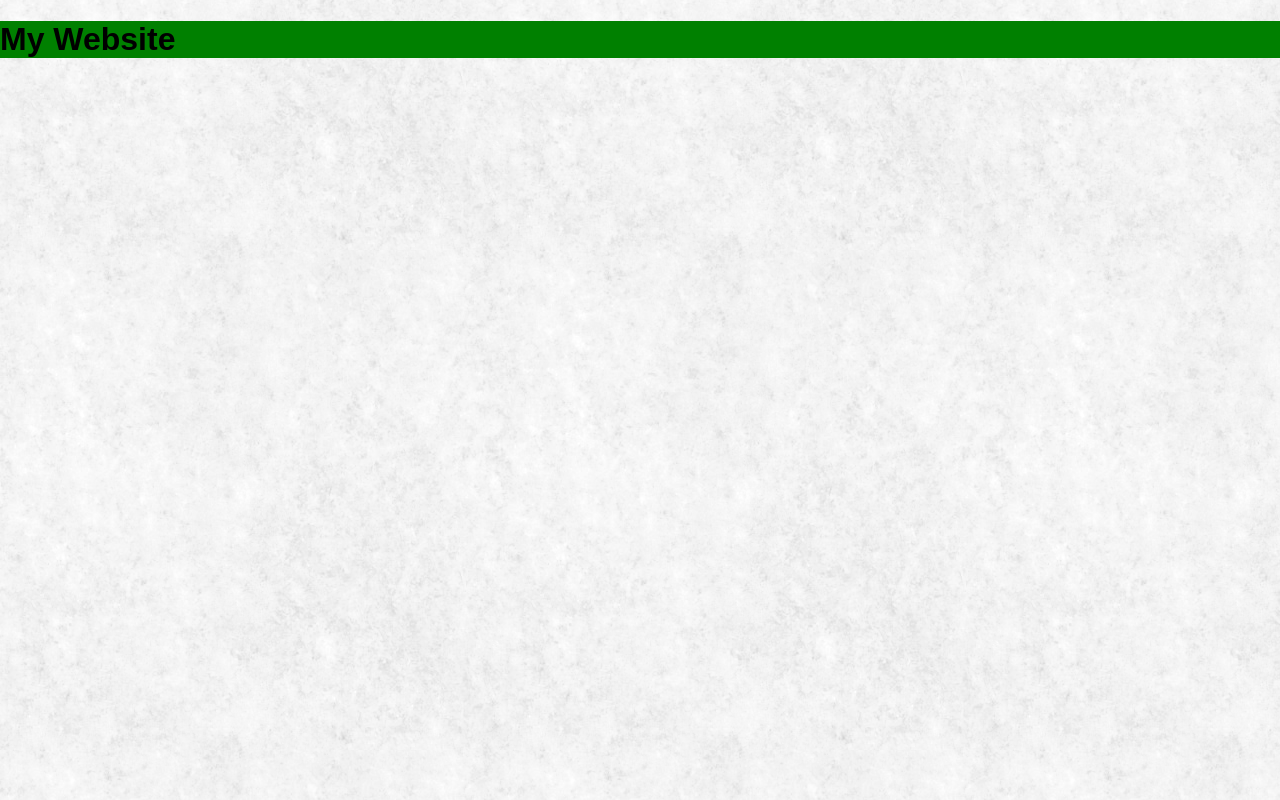
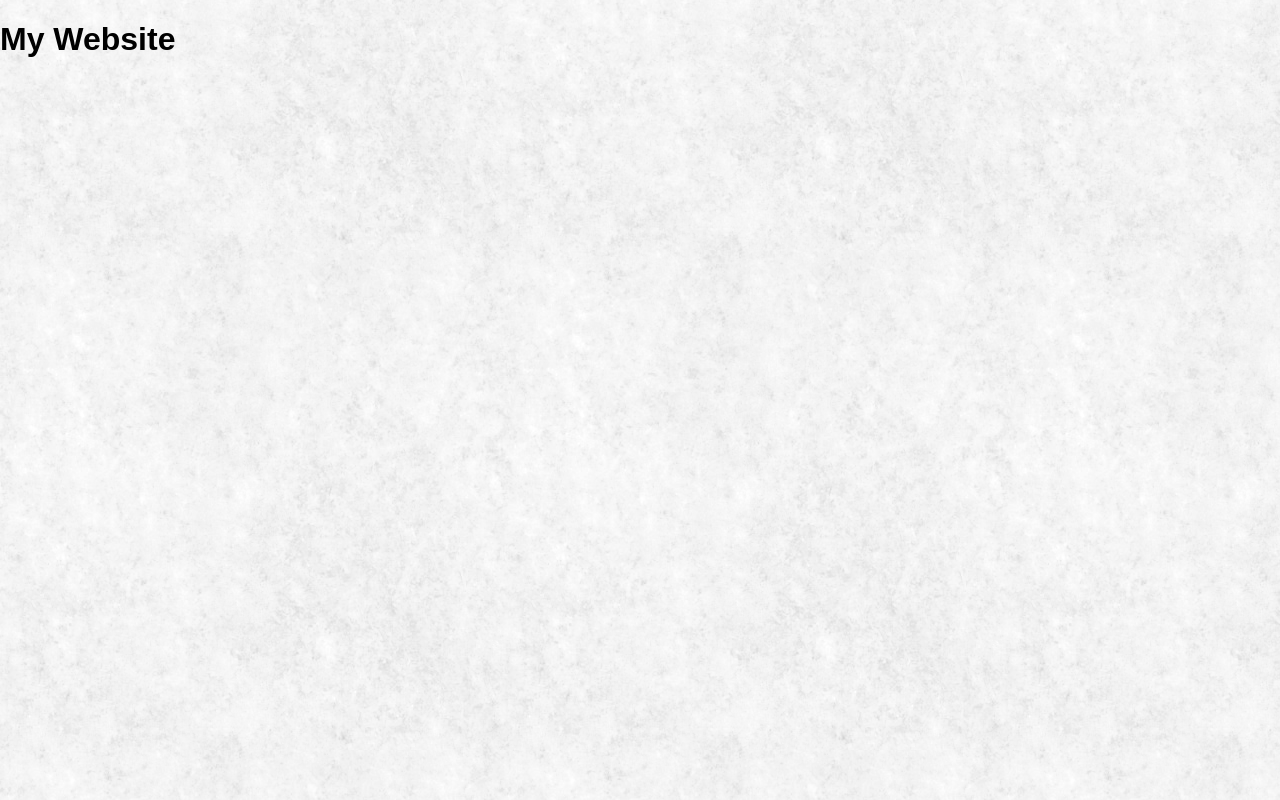
Before and after one commit to bchea/website-starter, a plain HTML site: page index.html in a window 1280 px wide. Drawn offline with Linux system fonts and the light colour scheme.

Commit message:
took away h1 bg

```diff
--- a/css/styles.css
+++ b/css/styles.css
@@ -1,4 +1,4 @@
 body {background: url("../img/bg.png");
 }
-h1 {background: green;
+h1 {background: ;
 }
```
